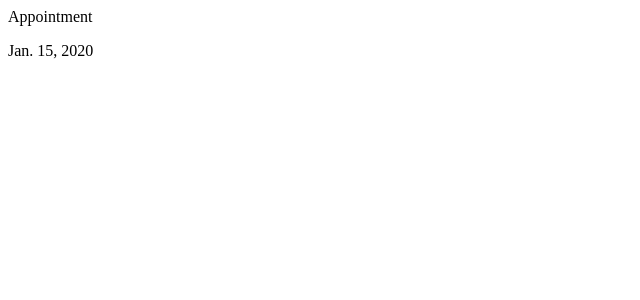
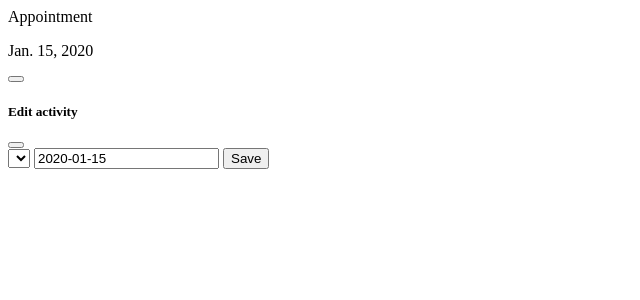
Before and after one commit to GeriLife/companionship, a Django app: template project/care_groups/templates/care_groups/caregroup_activity.html in a window 1280 px wide. Shown: the top 300 px of the page, without its empty margins (0-640 px from the left). Run offline with Django 4.2, Linux system fonts and the light colour scheme; tables that the repository leaves empty hold one stand-in row (values such as "Sample post"); the template is opened without the code that fills it: values that come from a table or form of the project are taken from there, most other values are stand-ins (such as "Sample title", 1, 10 or a date in 2020); lists and menus that the app fills with data are empty; some libraries are stand-ins or nearby versions.

Commit message:
Initial working caregroup activtiy form

```diff
--- a/project/care_groups/templates/care_groups/caregroup_activity.html
+++ b/project/care_groups/templates/care_groups/caregroup_activity.html
@@ -1,3 +1,6 @@
+{% load i18n %}
+{% load crispy_forms_tags %}
+
 <div class="card mb-2">
     <div class="card-body">
         <div class="row">
@@ -8,6 +11,53 @@
                 <p class="card-title">{{ activity }}</p>
                 <p class="text-muted mb-0">{{ activity.activity_date }}</p>
             </div>
+            <div class="col-2 pr-0">
+                <button type="button" class="btn btn-sm btn-outline-primary rounded-circle float-end" data-bs-toggle="modal" data-bs-target="#edit-activity-modal-{{ activity.id }}">
+                    <i class="bi bi-pencil"></i>
+                </button>
+            </div>
         </div>
     </div>
 </div>
+
+<!-- Modal -->
+<div class="modal fade" id="edit-activity-modal-{{ activity.id }}" tabindex="-1" aria-labelledby="edit-activity-modal-label-{{ activity.id }}" aria-hidden="true">
+    <div class="modal-dialog">
+        <div class="modal-content">
+            <div class="modal-header">
+                <h5 class="modal-title" id="edit-activity-modal-label-{{ activity.id }}">
+                    {% translate "Edit activity" %}
+                </h5>
+
+                <button type="button" class="btn-close" data-bs-dismiss="modal" aria-label="{% translate 'Close' %}"></button>
+            </div>
+            <div class="modal-body">
+                <form action="{% url 'activity-update' activity.id %}" method="post">
+                    {% csrf_token %}
+                    <input type="hidden" name="care_group" value="{{ group.id }}">
+
+                    <select class="form-select mb-2" aria-label="Activity type select" name="activity_type">
+                        {% for value, text in form.activity_type.field.choices %}
+                            <option value="{{ value }}"
+                                {% if activity.activity_type == value %}selected="selected"{% endif %}>
+                                {{ text }}
+                            </option>
+                        {% endfor %}
+                    </select>
+
+                    <input
+                        type="text"
+                        name="activity_date"
+                        value="{{ activity.activity_date | date:'c' }}"
+                        class="dateinput form-control mb-2"
+                        required=""
+                        id="id_activity_date">
+
+                    <button type="submit" class="btn btn-success ml-auto">
+                        {% translate "Save" %}
+                    </button>
+                </form>
+            </div>
+        </div>
+    </div>
+</div>
```
